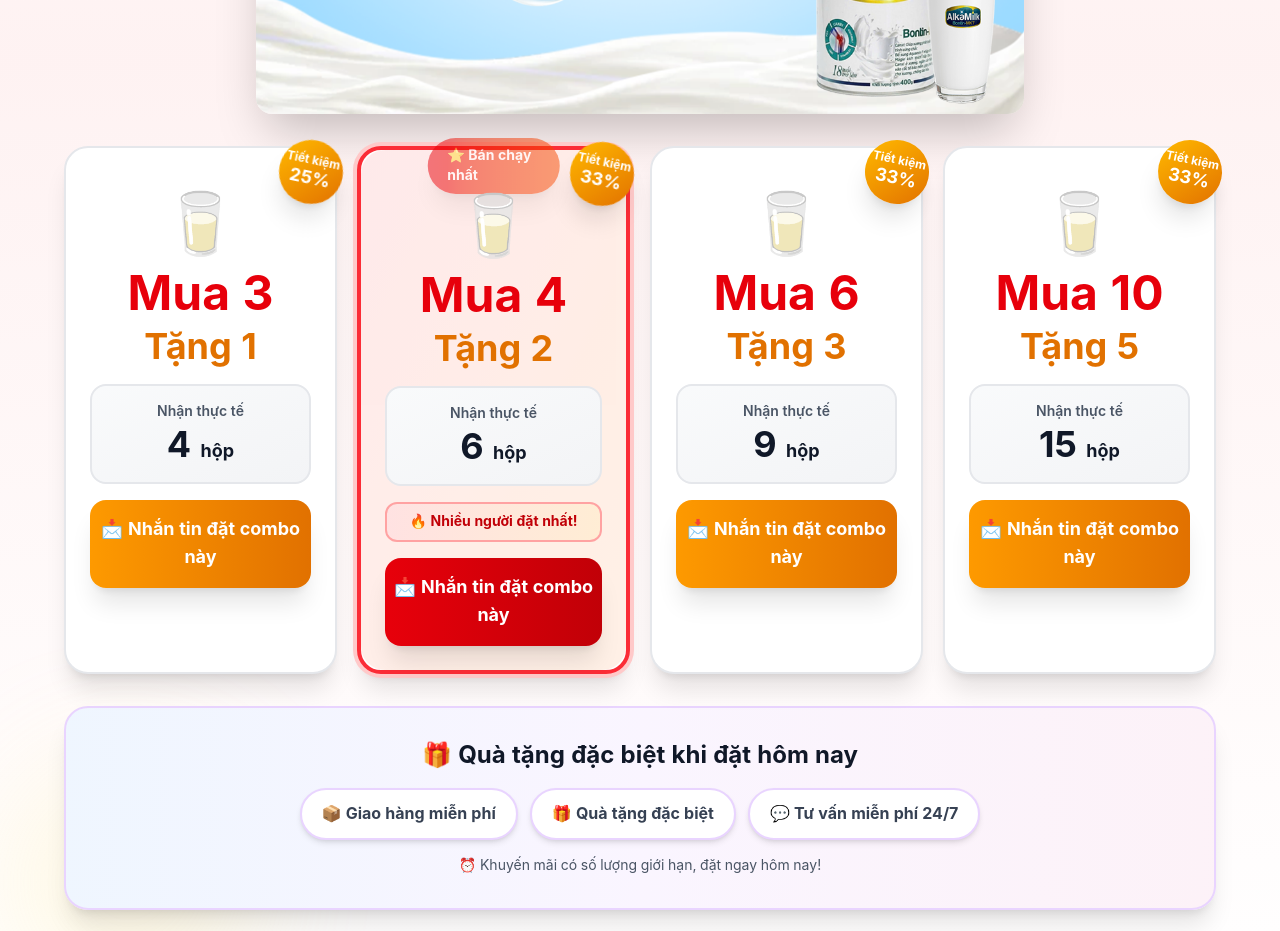
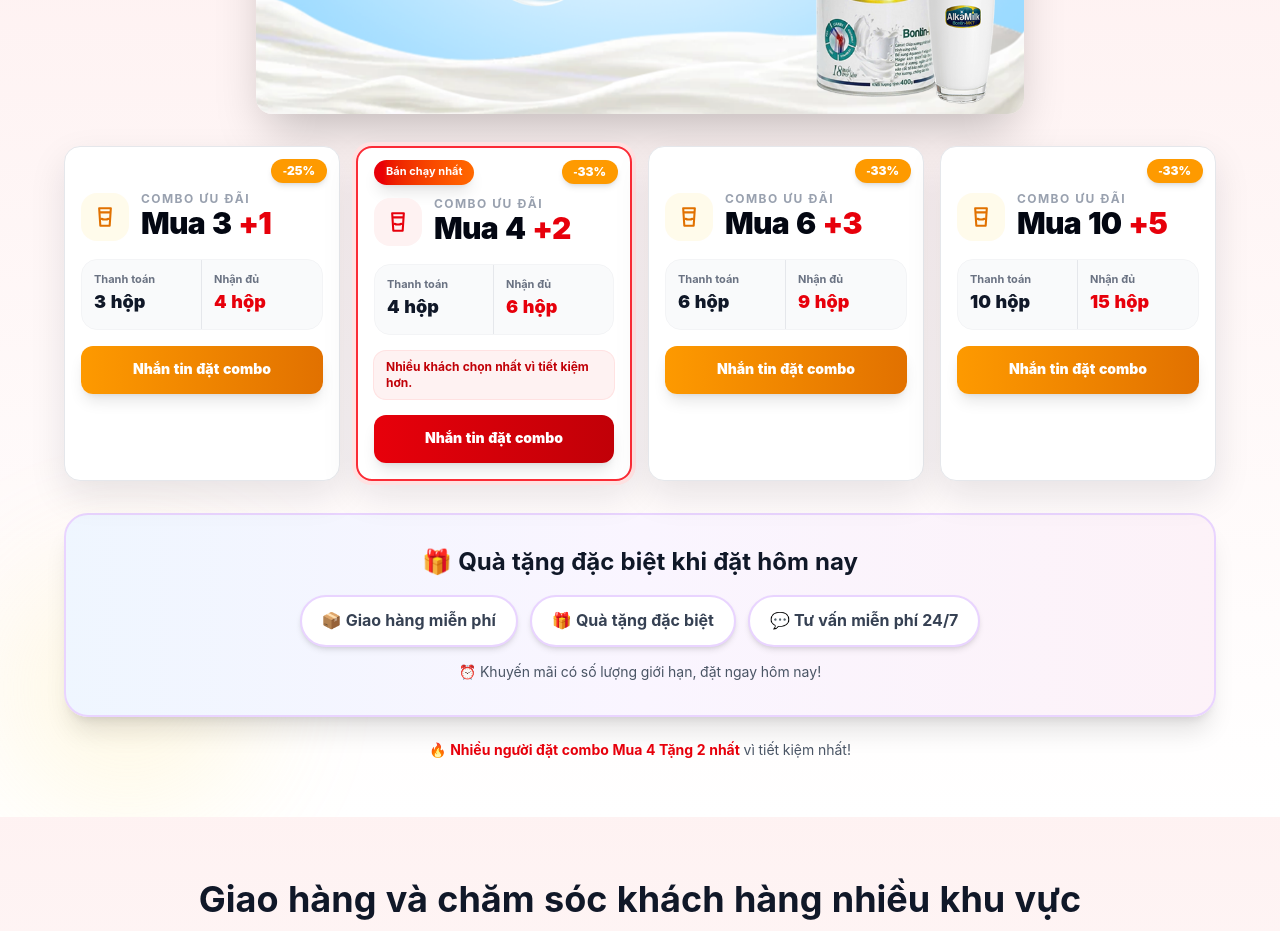
Before and after one commit to cimerkong-jpg/alkamilk, a React (Vite) app: page / in a window 1280 px wide. Shown: the part 7780-8711 px from the top of the page. Built offline with nearby package versions, Linux system fonts and the light colour scheme.

Commit message:
Compact combo offer cards

```diff
--- a/src/components/ComboSection.tsx
+++ b/src/components/ComboSection.tsx
@@ -36,75 +36,79 @@ const ComboSection = () => {
           />
         </div>
 
-        {/* Combo Cards - Mobile Optimized */}
-        <div className="grid sm:grid-cols-2 lg:grid-cols-4 gap-4 md:gap-5 mb-8">
+        {/* Combo Cards - Compact Premium */}
+        <div className="grid gap-3 sm:grid-cols-2 lg:grid-cols-4 md:gap-4 mb-8">
           {combos.map((combo) => (
             <div
               key={combo.id}
-              className={`relative bg-white rounded-3xl p-5 md:p-6 shadow-xl hover:shadow-2xl transition-all transform hover:scale-105 ${
+              className={`relative overflow-hidden rounded-2xl bg-white p-4 shadow-[0_14px_36px_rgba(15,23,42,0.10)] transition-all hover:-translate-y-1 hover:shadow-[0_20px_46px_rgba(15,23,42,0.14)] ${
                 combo.isBestSeller
-                  ? 'border-4 border-red-500 ring-4 ring-red-200'
-                  : 'border-2 border-gray-200'
+                  ? 'border-2 border-red-500 ring-4 ring-red-100'
+                  : 'border border-gray-200'
               }`}
             >
               {/* Best Seller Badge */}
               {combo.isBestSeller && (
-                <>
-                  <div className="absolute -top-3 left-1/2 transform -translate-x-1/2 z-10">
-                    <div className="bg-gradient-to-r from-red-600 to-orange-600 text-white px-5 py-2 rounded-full shadow-xl font-bold text-sm animate-pulse">
-                      ⭐ Bán chạy nhất
-                    </div>
-                  </div>
-                  {/* Glow Effect */}
-                  <div className="absolute inset-0 bg-gradient-to-br from-red-500/20 to-orange-500/20 rounded-3xl animate-pulse"></div>
-                </>
+                <div className="absolute left-4 top-3 z-10 rounded-full bg-gradient-to-r from-red-600 to-orange-500 px-3 py-1 text-[11px] font-bold text-white shadow-lg">
+                  Bán chạy nhất
+                </div>
               )}
 
               {/* Savings Badge */}
               {combo.savingsPercent && (
-                <div className="absolute -top-2 -right-2 bg-gradient-to-br from-amber-400 to-amber-600 text-white w-16 h-16 rounded-full flex items-center justify-center shadow-xl transform rotate-12 z-10">
-                  <div className="text-center">
-                    <div className="text-xs font-bold leading-tight">Tiết kiệm</div>
-                    <div className="text-lg font-bold leading-tight">{combo.savingsPercent}%</div>
-                  </div>
+                <div className="absolute right-3 top-3 z-10 rounded-full bg-amber-500 px-3 py-1 text-xs font-black text-white shadow-md">
+                  -{combo.savingsPercent}%
                 </div>
               )}
 
               {/* Content */}
-              <div className="text-center mt-6 relative z-10">
-                <div className="text-6xl mb-4">🥛</div>
-
-                <div className="mb-4">
-                  <div className="text-4xl md:text-5xl font-bold text-red-600 mb-2">
-                    Mua {combo.buy}
+              <div className={`relative z-10 ${combo.isBestSeller ? 'pt-8' : 'pt-7'}`}>
+                <div className="mb-4 flex items-center gap-3">
+                  <div className={`grid h-12 w-12 flex-shrink-0 place-items-center rounded-2xl ${
+                    combo.isBestSeller ? 'bg-red-50 text-red-600' : 'bg-amber-50 text-amber-600'
+                  }`}>
+                    <svg viewBox="0 0 24 24" className="h-7 w-7" fill="none" aria-hidden="true">
+                      <path d="M7 4.5h10l-1 15H8L7 4.5Z" stroke="currentColor" strokeWidth="1.8" strokeLinejoin="round" />
+                      <path d="M8 8h8" stroke="currentColor" strokeWidth="1.8" strokeLinecap="round" />
+                      <path d="M9 13.5c1.4.9 4.6.9 6 0" stroke="currentColor" strokeWidth="1.8" strokeLinecap="round" />
+                    </svg>
                   </div>
-                  <div className="text-3xl md:text-4xl font-bold text-amber-600">
-                    Tặng {combo.free}
+                  <div className="min-w-0">
+                    <p className="text-xs font-bold uppercase tracking-[0.12em] text-gray-400">
+                      Combo ưu đãi
+                    </p>
+                    <h3 className="text-2xl font-black tracking-tight text-gray-950 md:text-3xl">
+                      Mua {combo.buy} <span className="text-red-600">+{combo.free}</span>
+                    </h3>
                   </div>
                 </div>
 
-                <div className="bg-gradient-to-br from-gray-50 to-gray-100 rounded-2xl p-4 mb-4 border-2 border-gray-200">
-                  <p className="text-sm text-gray-600 mb-1 font-semibold">Nhận thực tế</p>
-                  <p className="text-3xl md:text-4xl font-bold text-gray-900">
-                    {combo.buy + combo.free} <span className="text-lg">hộp</span>
-                  </p>
+                <div className="mb-4 grid grid-cols-2 overflow-hidden rounded-2xl border border-gray-100 bg-gray-50">
+                  <div className="border-r border-gray-200 px-3 py-3">
+                    <p className="text-[11px] font-bold text-gray-500">Thanh toán</p>
+                    <p className="text-lg font-black text-gray-900">{combo.buy} hộp</p>
+                  </div>
+                  <div className="px-3 py-3">
+                    <p className="text-[11px] font-bold text-gray-500">Nhận đủ</p>
+                    <p className="text-lg font-black text-red-600">{combo.buy + combo.free} hộp</p>
+                  </div>
                 </div>
 
                 {combo.isBestSeller && (
-                  <div className="bg-gradient-to-r from-red-100 to-orange-100 text-red-700 px-4 py-2 rounded-xl mb-4 text-sm font-bold border-2 border-red-300">
-                    🔥 Nhiều người đặt nhất!
+                  <div className="mb-4 rounded-xl bg-red-50 px-3 py-2 text-xs font-bold text-red-700 ring-1 ring-red-100">
+                    Nhiều khách chọn nhất vì tiết kiệm hơn.
                   </div>
                 )}
 
                 <button
                   onClick={() => handleOrderClick(combo)}
-                  className={`w-full py-4 rounded-2xl font-bold text-base md:text-lg transition-all shadow-xl hover:shadow-2xl transform hover:scale-105 active:scale-95 ${
+                  className={`flex min-h-12 w-full items-center justify-center rounded-xl px-4 text-sm font-black transition-all shadow-lg active:scale-[0.98] ${
                     combo.isBestSeller
                       ? 'bg-gradient-to-r from-red-600 to-red-700 text-white hover:from-red-700 hover:to-red-800'
                       : 'bg-gradient-to-r from-amber-500 to-amber-600 text-white hover:from-amber-600 hover:to-amber-700'
                   }`}
                 >
-                  📩 Nhắn tin đặt combo này
+                  Nhắn tin đặt combo
                 </button>
               </div>
             </div>
```
